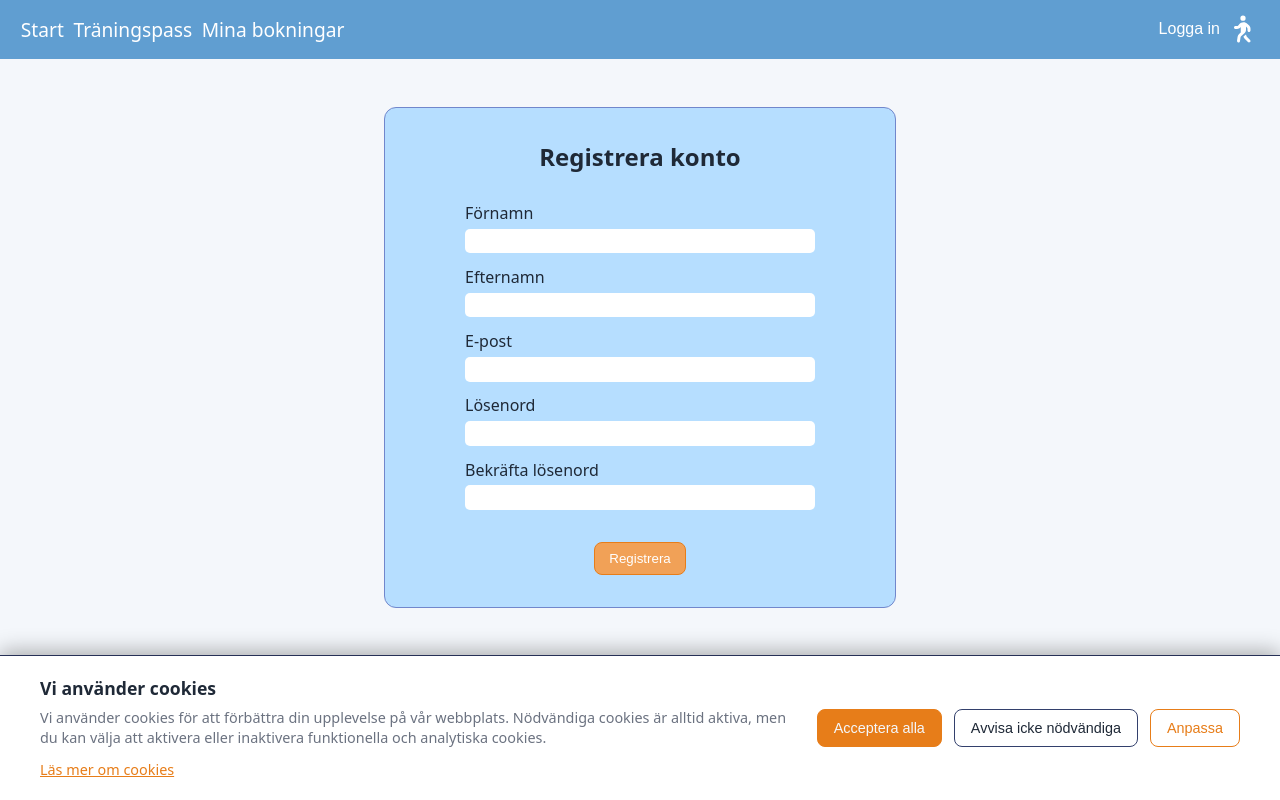
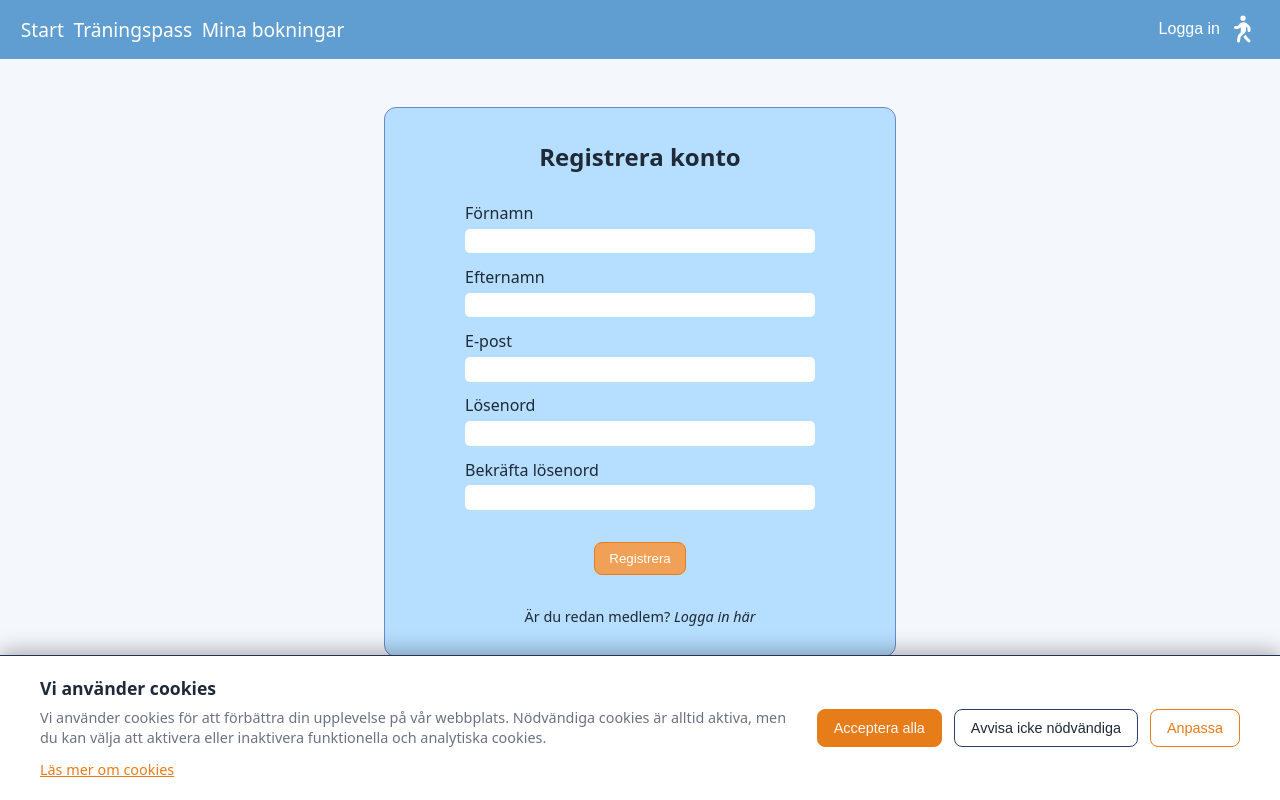
Before and after one commit to FantasticG5/frontend, a React (Vite) app: page /register in a window 1280 px wide. Built offline with nearby package versions, Linux system fonts and the light colour scheme; no server answers.

Commit message:
Add login and registration links to Login and Register forms with styling

```diff
--- a/src/components/LoginForm.jsx
+++ b/src/components/LoginForm.jsx
@@ -86,6 +86,8 @@ const LoginForm = ({ onLogin, loading, error }) => {
               </button>
 
             {submitError && <p className="error-message">{submitError}</p>}
+
+            <p className="register-link">Är du inte medlem än? <a href="/register">Registrera dig här</a></p>
         </form>
     </div>
   )
--- a/src/components/RegisterForm.jsx
+++ b/src/components/RegisterForm.jsx
@@ -70,6 +70,8 @@ export default function RegisterForm() {
           {loading ? "Registrerar..." : "Registrera"}
         </button>
 
+        <p className="login-link">Är du redan medlem? <a href="/login">Logga in här</a></p>
+
         <Toast message={toast.message} type={toast.type} onClose={() => setToast({ message: "" })} />
       </form>
     </div>
--- a/src/styles.css
+++ b/src/styles.css
@@ -799,6 +799,24 @@ h1 { margin: 0 0 16px; }
   font-size: 0.8rem;
 }
 
+.register-link, .login-link {
+  text-align: center;
+  margin-top: 1rem;
+  font-size: 0.9rem;
+
+}
+
+.register-link a, .login-link a {
+color: var(--text);
+font-style: italic;
+text-decoration: none;
+}
+
+.register-link a:hover, .login-link a:hover {
+  text-decoration: underline;
+}
+
+
 /* Cookie Banner Styles */
 .cookie-banner {
   position: fixed;
```
